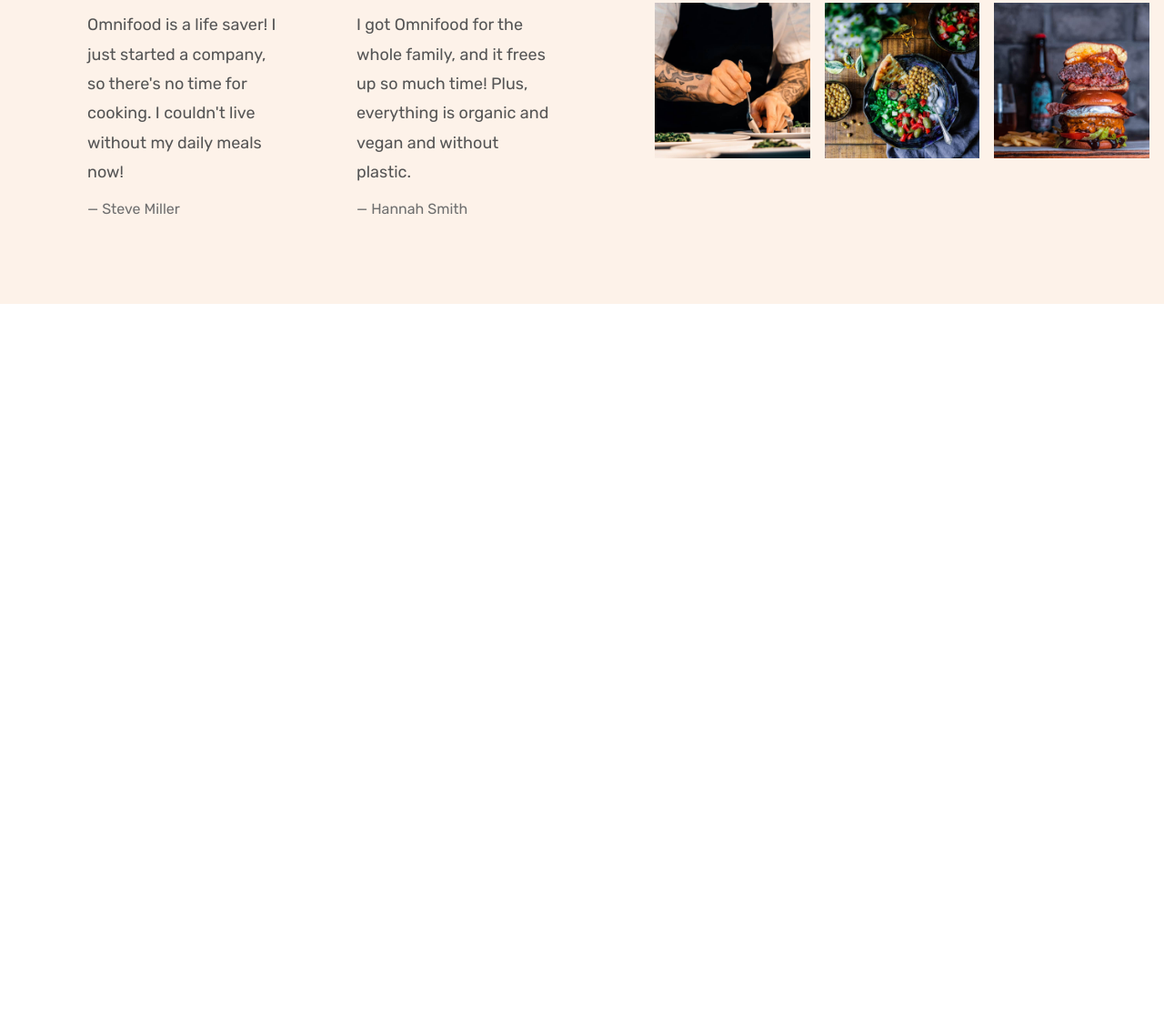
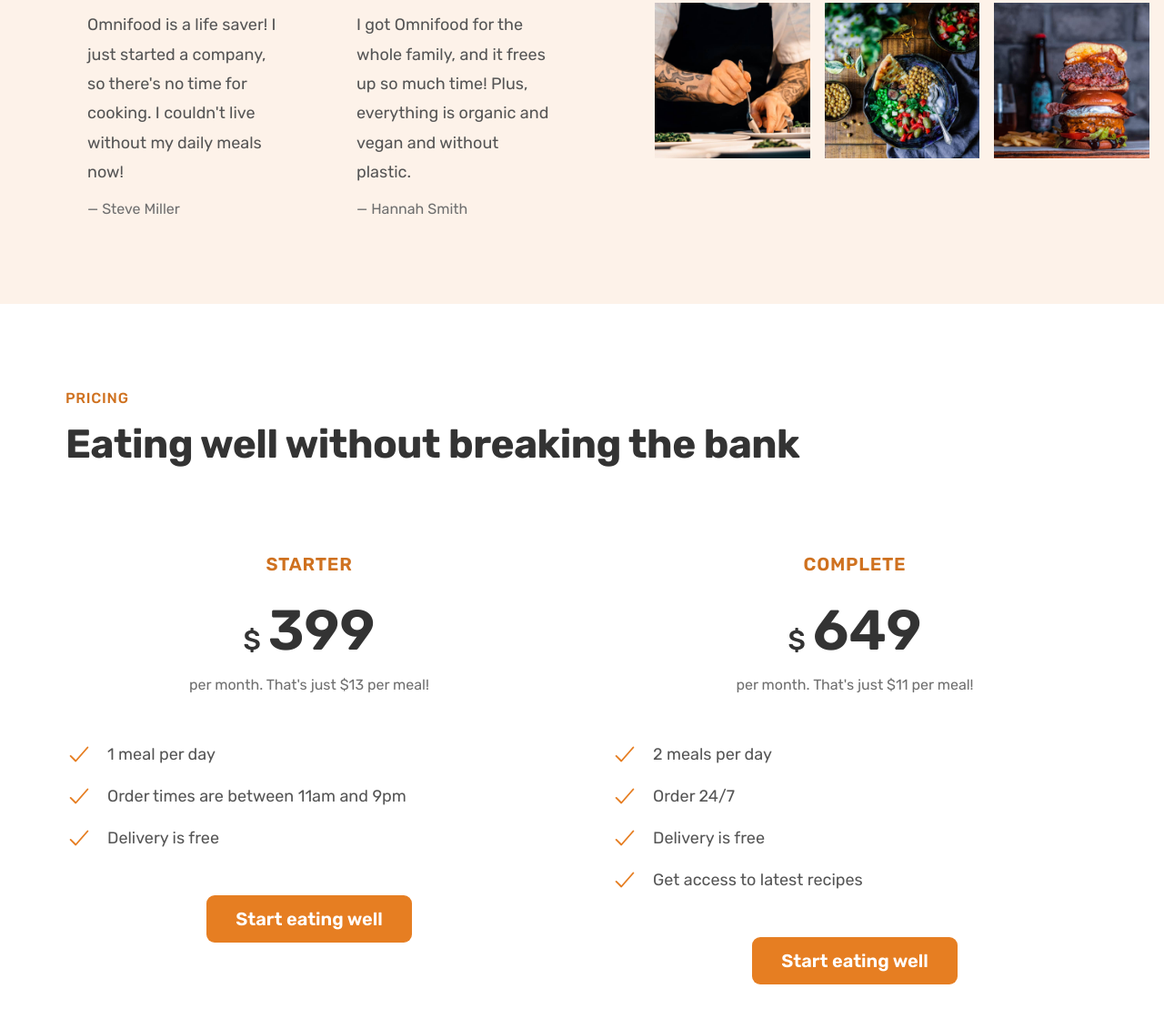
Before and after one commit to ccandel23/omnifood-project, a plain HTML site: page index.html in a window 1280 px wide. Shown: the part 4277-5397 px from the top of the page at 91% size. Before the commit the page ends 4611 px from the top, so only its background shows below. Drawn offline with nearby package versions, Linux system fonts and the light colour scheme.

Commit message:
Add the pricing section to index.html and style it. Move all the components of the list class to general.css for reusability.

```diff
--- a/css/general.css
+++ b/css/general.css
@@ -188,6 +188,26 @@
   border-bottom: 1px solid transparent;
 }
 
+.list {
+    list-style: none;
+    display: flex;
+    flex-direction: column;
+    gap: 1.6rem;
+}
+
+.list-item {
+    font-size: 1.8rem;
+    display: flex;
+    align-items: center;
+    gap: 1.6rem;
+}
+
+.list-icon {
+    width: 3rem;
+    height: 3rem;
+    color: #e67e22;
+}
+
 /* HELPER/SETTINGS CLASSES */
 .margin-right-sm {
   margin-right: 1.6rem !important;
--- a/css/style.css
+++ b/css/style.css
@@ -303,26 +303,6 @@
     font-size: 1.8rem;
 }
 
-.list {
-  list-style: none;
-  display: flex;
-  flex-direction: column;
-  gap: 1.6rem;
-}
-
-.list-item {
-  font-size: 1.8rem;
-  display: flex;
-  align-items: center;
-  gap: 1.6rem;
-}
-
-.list-icon {
-  width: 3rem;
-  height: 3rem;
-  color: #e67e22;
-}
-
 /************************/
 /* TESTIMONIALS SECTION */
 /************************/
@@ -385,3 +365,49 @@
 .gallery-item img:hover {
     transform: scale(1.1);
 }
+
+/************************/
+/* PRICING SECTION */
+/************************/
+
+.section-pricing {
+    padding: 9.6rem 0;
+}
+
+.plan-header {
+    text-align: center;
+    margin-bottom: 4.8rem;
+}
+
+.plan-name {
+    color: #cf711f;
+    font-weight: 600;
+    font-size: 2rem;
+    text-transform: uppercase;
+    letter-spacing: 0.75px;
+    margin-bottom: 3.2rem;
+}
+
+.plan-price {
+    font-size: 6.2rem;
+    font-weight: 600;
+    color: #333;
+    margin-bottom: 1.6rem;
+}
+
+.plan-price span {
+    font-size: 3rem;
+    font-weight: 500;
+    margin-right: 0.8rem;
+}
+
+.plan-text {
+    font-size: 1.6rem;
+    line-height: 1.6;
+    color: #6f6f6f;
+}
+
+.plan-sign-up {
+    text-align: center;
+    margin-top: 4.8rem;
+}
--- a/index.html
+++ b/index.html
@@ -14,6 +14,7 @@
     <link rel="stylesheet" href="./css/style.css" />
     <title>Omnifood</title>
   </head>
+
   <body>
     <header class="header">
       <img class="logo" alt="omnifood logo" src="img/omnifood-logo.png" />
@@ -396,6 +397,68 @@
           </figure>
         </div>
       </section>
+      <section class="section-pricing">
+        <div class="container">
+          <span class="subheading">Pricing</span>
+          <h2 class="heading-secondary">
+            Eating well without breaking the bank
+          </h2>
+        </div>
+        <div class="container grid grid--2-cols">
+          <div class="pricing-plan">
+            <header class="plan-header">
+              <p class="plan-name">Starter</p>
+              <p class="plan-price"><span>$</span>399</p>
+              <p class="plan-text">per month. That's just $13 per meal!</p>
+            </header>
+            <ul class="list">
+              <li class="list-item">
+                <ion-icon class="list-icon" name="checkmark-outline"></ion-icon>
+                <span>1 meal per day</span>
+              </li>
+              <li class="list-item">
+                <ion-icon class="list-icon" name="checkmark-outline"></ion-icon>
+                <span>Order times are between 11am and 9pm</span>
+              </li>
+              <li class="list-item">
+                <ion-icon class="list-icon" name="checkmark-outline"></ion-icon>
+                <span>Delivery is free</span>
+              </li>
+            </ul>
+            <div class="plan-sign-up">
+              <a href="#" class="btn btn--full">Start eating well</a>
+            </div>
+          </div>
+          <div class="pricing-plan">
+            <header class="plan-header">
+              <p class="plan-name">Complete</p>
+              <p class="plan-price"><span>$</span>649</p>
+              <p class="plan-text">per month. That's just $11 per meal!</p>
+            </header>
+            <ul class="list">
+              <li class="list-item">
+                <ion-icon class="list-icon" name="checkmark-outline"></ion-icon>
+                <span>2 meals per day</span>
+              </li>
+              <li class="list-item">
+                <ion-icon class="list-icon" name="checkmark-outline"></ion-icon>
+                <span>Order 24/7</span>
+              </li>
+              <li class="list-item">
+                <ion-icon class="list-icon" name="checkmark-outline"></ion-icon>
+                <span>Delivery is free</span>
+              </li>
+              <li class="list-item">
+                <ion-icon class="list-icon" name="checkmark-outline"></ion-icon>
+                <span>Get access to latest recipes</span>
+              </li>
+            </ul>
+            <div class="plan-sign-up">
+              <a href="#" class="btn btn--full">Start eating well</a>
+            </div>
+          </div>
+        </div>
+      </section>
     </main>
     <script
       type="module"
```
Lines whose indentation alone changed are shown as unchanged.
